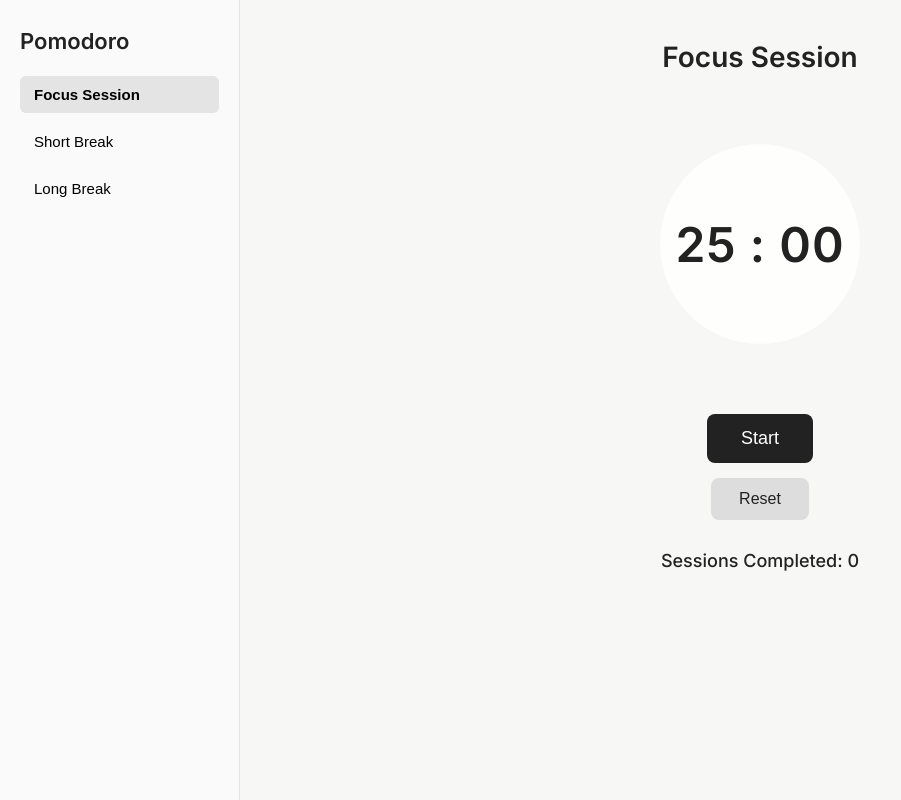
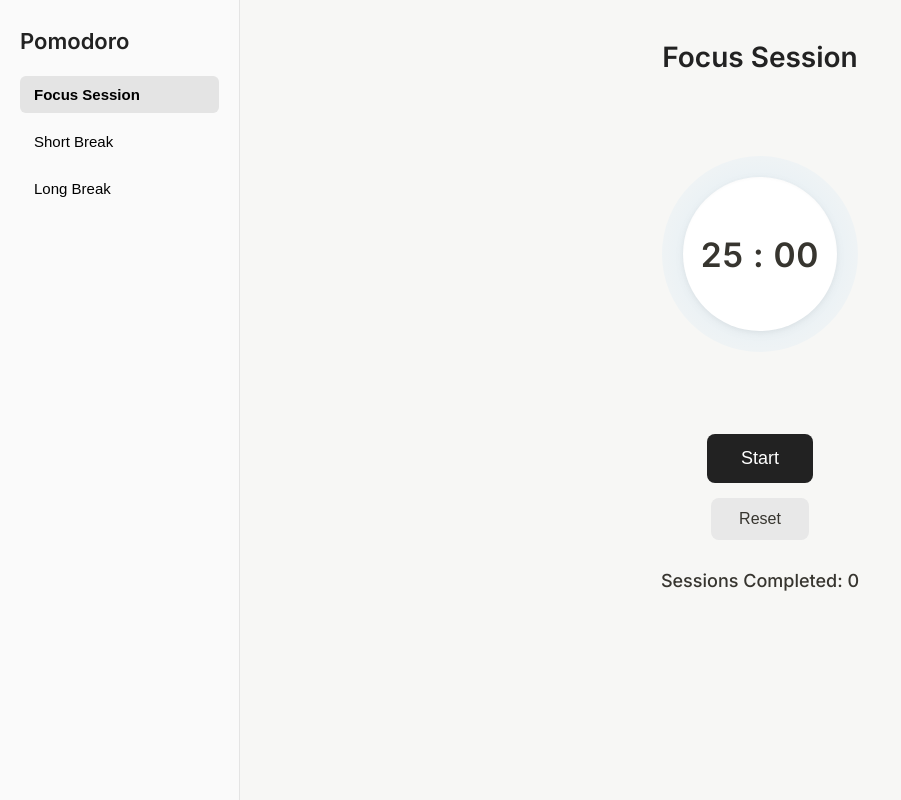
Before and after one commit to madesh404/Pomodoro-App, a plain HTML site: page index.html in a window 1280 px wide. Shown: the whole page, without its empty margins (0-901 px from the left). Drawn offline with Linux system fonts and the light colour scheme.

Commit message:
Modified style.css

```diff
--- a/style.css
+++ b/style.css
@@ -83,43 +83,74 @@ body {
 }
 
 .timer-ring {
-    width: 260px;
-    height: 260px;
+    width: 280px;
+    height: 280px;
     border-radius: 50%;
-    background: conic-gradient(var(--progress-color) calc(var(--progress) * 1%), #e6e6e6 0);
+    position: relative;
     display: flex;
     justify-content: center;
     align-items: center;
 
-    /* Smooth animation */
-    transition: background 0.4s linear;
+    /* Blue hue background that pulses */
+    background: radial-gradient(circle at center,
+        rgba(33, 150, 243, 0.12),
+        rgba(33, 150, 243, 0.08) 40%,
+        rgba(33, 150, 243, 0.04) 70%,
+        transparent 100%
+    );
+
+    /* Scale based on progress - shrinks as time runs out */
+    transform: scale(calc(0.7 + (var(--progress) / 100) * 0.3));
+
+    /* Smooth scale animation */
+    transition: transform 0.4s cubic-bezier(0.4, 0, 0.2, 1),
+                background 0.4s ease;
+}
+
+/* Stronger glow when timer is running and full */
+.timer-ring.running {
+    background: radial-gradient(circle at center,
+        rgba(33, 150, 243, 0.18),
+        rgba(33, 150, 243, 0.12) 40%,
+        rgba(33, 150, 243, 0.06) 70%,
+        transparent 100%
+    );
+    box-shadow: 0 0 60px rgba(33, 150, 243, 0.15),
+                0 0 100px rgba(33, 150, 243, 0.08);
 }
 
 .timer-inner {
-    width: 200px;
-    height: 200px;
-    background: #ffffffcc;
-    backdrop-filter: blur(10px);
+    width: 220px;
+    height: 220px;
     border-radius: 50%;
+
+    /* Clean white background */
+    background: #ffffff;
+
     display: flex;
     justify-content: center;
     align-items: center;
+
+    /* Subtle shadow for depth */
+    box-shadow: 0 2px 8px rgba(0, 0, 0, 0.04),
+                0 4px 16px rgba(0, 0, 0, 0.04),
+                inset 0 2px 4px rgba(0, 0, 0, 0.02);
 }
 
 .timer-display {
     font-size: 48px;
     font-weight: 600;
     letter-spacing: 1px;
+    color: #37352f;
 }
 
-/* Gradient progress fill */
+/* Progress variable */
 :root {
-    --progress: 0;
-    --progress-color: radial-gradient(circle at 50% 50%, #4fc3f7, #0288d1); /* sky-blue gradient */
+    --progress: 100;
 }
 
 /* --------------------
-   Button
+   Buttons
 ---------------------*/
 .btn-start {
     margin-top: 40px;
@@ -131,30 +162,43 @@ body {
     border-radius: 8px;
     cursor: pointer;
     transition: 0.2s;
+    font-weight: 500;
 }
 
 .btn-start:hover {
     background: #444;
+    transform: translateY(-1px);
+}
+
+.btn-start:active {
+    transform: translateY(0);
 }
 
 .btn-reset {
     margin-top: 15px;
     padding: 12px 28px;
     font-size: 16px;
-    background: #ddd;
-    color: #222;
+    background: #e8e8e8;
+    color: #37352f;
     border: none;
     border-radius: 8px;
     cursor: pointer;
     transition: 0.2s;
+    font-weight: 500;
 }
 
 .btn-reset:hover {
-    background: #ccc;
+    background: #d8d8d8;
+    transform: translateY(-1px);
+}
+
+.btn-reset:active {
+    transform: translateY(0);
 }
 
 .session-count {
     margin-top: 30px;
     font-size: 18px;
     font-weight: 500;
+    color: #37352f;
 }
```
